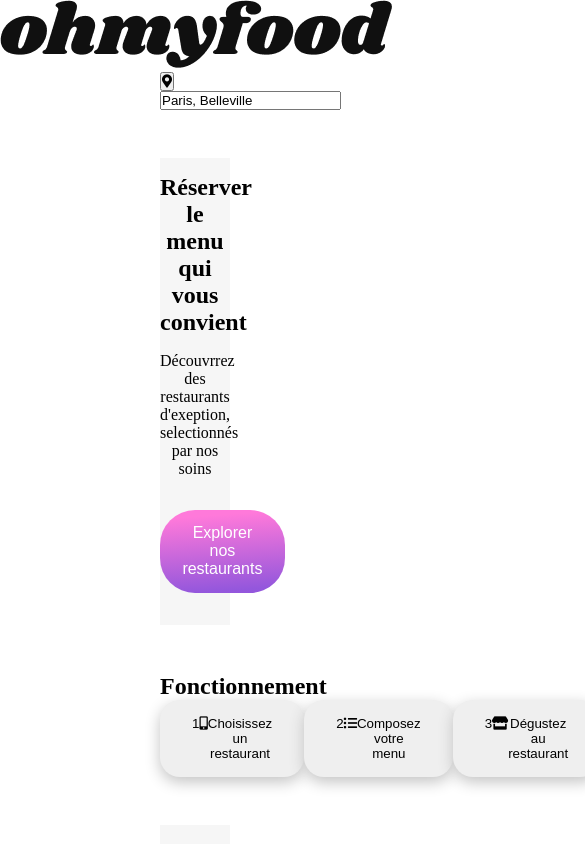
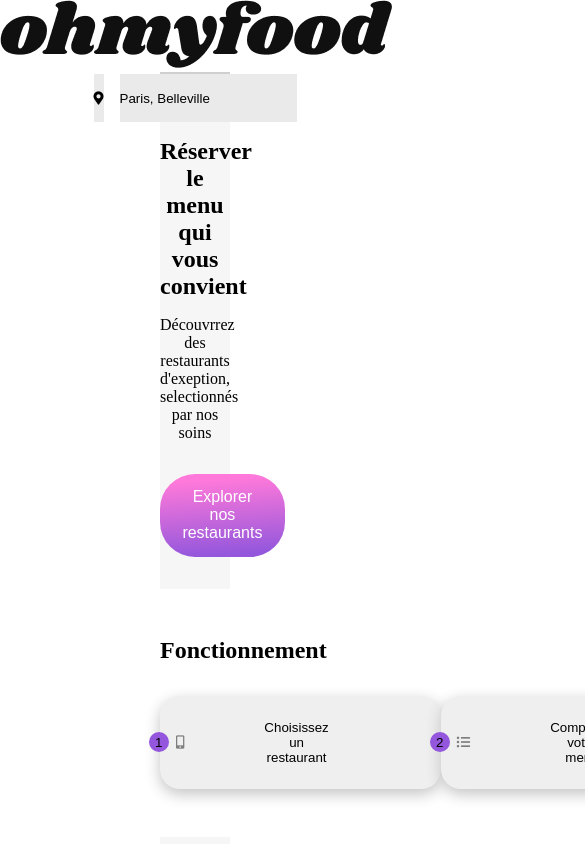
Before and after one commit to Antoine-Tarabon/AntoineTarabon_3_05052021, a website: page index.html in a window 390 px wide. Shown: the top 844 px of the page, 585 px wide, since content can reach past the window. Drawn offline with Linux system fonts and the light colour scheme.

Commit message:
ajout de link responsive

```diff
--- a/index.html
+++ b/index.html
@@ -1,6 +1,11 @@
 <!DOCTYPE html>
 <html>
   <head>
+    <meta
+            name="viewport"
+            content="width=device-width, initial-scale=1, minimum-scale=1"
+        />
+        <meta charset="utf-8" />
     <title></title>
     <link rel="stylesheet" type="text/css" href="./styles/css/accueil.css" />
     <link href="styles/font-awesome.css" rel="stylesheet" />
@@ -10,7 +15,7 @@
       <img src="./images/logo/ohmyfood.png" alt="logo ohmyfood" />
     </header>
     <main>
-      <div>
+      <div class="localisation">
         <button class="icone_marker">
           <i class="fas fa-map-marker-alt"></i>
         </button>
@@ -30,23 +35,25 @@
         <h2>Fonctionnement</h2>
         <div class="lesbutton">
           <button class="btn__fonctionnement">
-            <div>1</div>
-            <div>
+            <div class="btn__fonctionnement__num">1</div>
+            <div class="btn__fonctionnement__icone">
               <i class="fas fa-mobile-alt"></i>
             </div>
-            <div>Choisissez un restaurant</div>
+            <div class="btn__fonctionnement__titre">Choisissez un restaurant</div>
           </button>
           <button class="btn__fonctionnement">
-            <div>2</div>
-            <div>
+            <div class="btn__fonctionnement__num">2</div>
+            <div class="btn__fonctionnement__icone">
               <i class="fas fa-list-ul"></i>
             </div>
-            <div>Composez votre menu</div>
+            <div class="btn__fonctionnement__titre">Composez votre menu</div>
           </button>
           <button class="btn__fonctionnement">
-            <div>3</div>
-            <div><i class="fas fa-store"></i></div>
-            <div>Dégustez au restaurant</div>
+            <div class="btn__fonctionnement__num">3</div>
+            <div class="btn__fonctionnement__icone">
+              <i class="fas fa-store"></i>
+            </div>
+            <div class="btn__fonctionnement__titre">Dégustez au restaurant</div>
           </button>
         </div>
       </aside>
--- a/styles/scss/accueil.scss
+++ b/styles/scss/accueil.scss
@@ -6,9 +6,27 @@ main{
     margin: 0rem 10rem;
 }
 
+.localisation{
+    background-color: $color-localisation;
+    display: flex;
+    justify-content: center;
+    min-height: 50px;
+    border-top: solid 2px #cfcfcf;
+    .icone_marker{
+        background-color: $color-localisation;
+        border: none;
+    }
+    .search_input{
+        background-color: $color-localisation;
+        border: none;
+        outline: none;
+        margin-left: 1rem;
+    }
+}
+
 .explorer{
     text-align: center;
-    margin: 3rem 0;
+    margin: 0rem 0 3rem;
     background-color: #f6f6f6;
     h1{
         padding-top: 1rem;
@@ -23,17 +41,45 @@ main{
 .fonctionnement{
     h2{
         text-align: center;
+        margin-bottom: 2rem;
     }
     .lesbutton{
         display: flex;
         justify-content: space-between;
+        :hover{
+            background-color:#f5edff;
+        }
         .btn__fonctionnement{
-            padding: 1rem 2rem;
+            padding: 1.5rem 7rem 1.5rem 1rem;
             border-radius: 20px;
             border: none;
             box-shadow: 0 5px 15px 0 #c3c3c3;
             display: flex;
             margin-bottom: 3rem;
+            position: relative;
+            align-items: center;
+            width: 30em;
+            justify-content: center;
+            cursor: pointer;
+
+            .btn__fonctionnement__num{
+                background-color:#9356dc;
+                border-radius: 100%;
+                width: 20px;
+                height: 20px;
+                position: absolute;
+                left: -0.7rem;
+                display: flex;
+                justify-content: center;
+                align-items: center;
+            }
+            .btn__fonctionnement__titre{
+                margin-left: 5rem;
+            }
+            .btn__fonctionnement__icone{
+                color: #7e7e7e;
+
+            }
         }
     }
 
@@ -52,7 +98,7 @@ main{
     .restaurants__element{
         margin: 10px 0 25px 0;
         width: 20rem;
-        height: 20rem;
+        height: 18rem;
         background-color: white;
         border-radius: 20px;
         box-shadow: 4px 4px 20px rgb(201, 201, 201);
@@ -78,11 +124,21 @@ main{
         }
         .restaurants__element__description{
             display: flex;
+            padding-top: 0.5rem;
             .restaurants__element__description__titre{
                 width: 66%;
+                padding-left: 1rem;
+                h4{
+                    font-weight: normal;
+                }
             }
             .restaurants__element__description__coeur{
                 width: 33%;
+                display: flex;
+                justify-content: center;
+                align-items: center;
+                font-size: xx-large;
+
             }
 
         }
--- a/styles/scss/main.scss
+++ b/styles/scss/main.scss
@@ -1,11 +1,14 @@
+
 $color-button:linear-gradient(176deg, rgba(255,121,218,1) 10%, rgba(147,86,220,0.9948354341736695) 93%);
-
+$color-localisation:#eaeaea;
 *{
     margin: 0;
     padding: 0;
     box-sizing: border-box;
 }
-
+header{
+    text-align: center;
+}
 .btn{
     padding: 0.9rem 1.4rem;
     border-radius: 35px;
@@ -21,7 +24,8 @@ footer{
     padding-bottom: 2rem;
     .logo__footer{
         height: 3rem;
-    margin: 1rem;
+        margin: 1rem;
+        filter: invert(1);
     }
     ul{
         list-style-type: none;
```
Also changed, not shown: menu-a-la-francaise.html (+5 -0 lines), menu-la-note-enchantee.html (+5 -0 lines), menu-la-palette-du-gout.html (+5 -0 lines), menu-le-delice-des-sens.html (+5 -0 lines), styles/css/accueil.css, styles/css/main.css, styles/css/menu.css.
